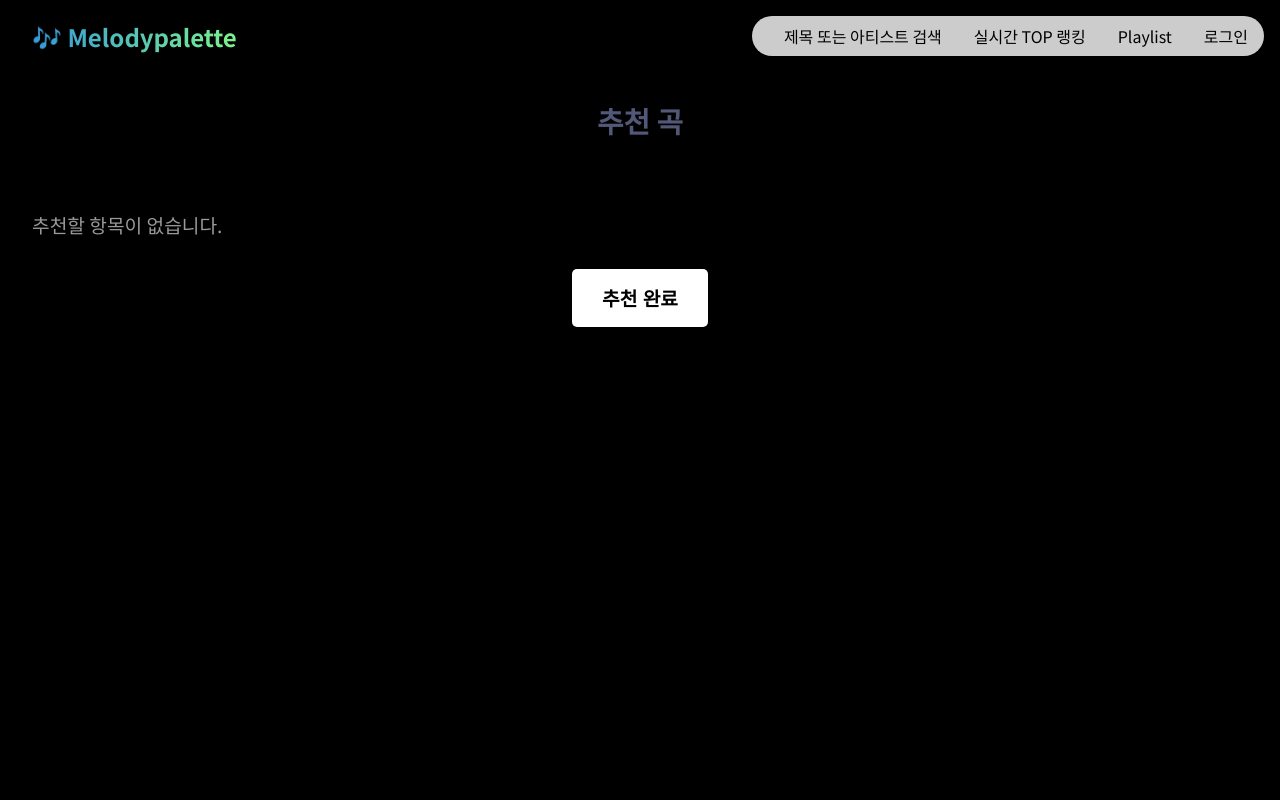
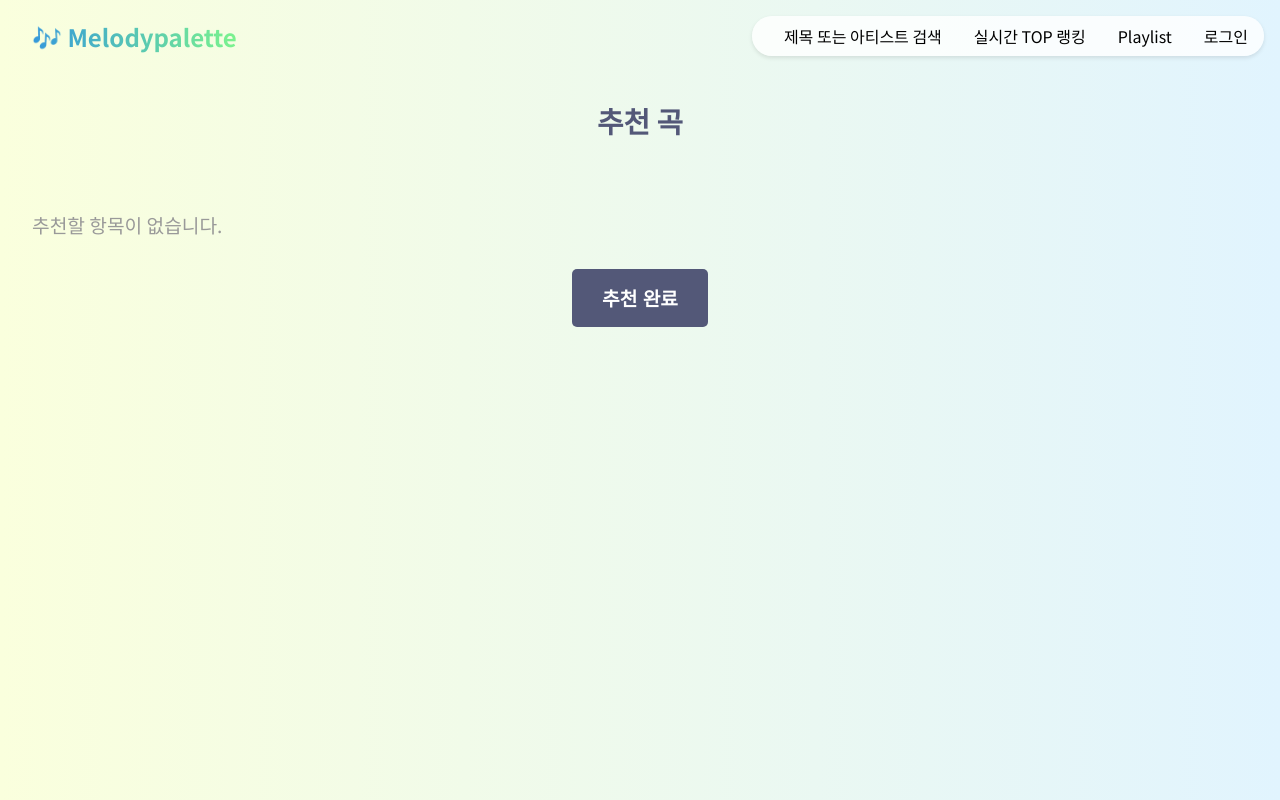
Before and after one commit to joonyoungchoi0801/melodypalette, a React (Create React App) app in the folder client/: page /recommendations in a window 1280 px wide. Built offline with nearby package versions, Linux system fonts and the light colour scheme.

Commit message:
design: Recommendation css 수정

```diff
--- a/client/src/components/Recommendation/Recommendation.css
+++ b/client/src/components/Recommendation/Recommendation.css
@@ -1,23 +1,19 @@
-/* 페이지 전체 레이아웃 스타일 */
 .Recommendation {
-  background: black;
-  color: white;
+  background: linear-gradient(270deg, #e1f4fe, #faffdd);
   width: 100%;
   min-height: 100vh;
   padding-top: 100px;
   padding-bottom: 30px;
 }
 
-/* 추천 곡 리스트 스타일 */
 .recommendations-list {
   display: flex;
-  flex-wrap: wrap; /* 여러 줄로 감싸기 */
-  gap: 20px; /* 항목 간의 간격 */
-  max-width: 95%; /* 전체 너비 제한 */
-  margin: 0 auto; /* 가운데 정렬 */
+  flex-wrap: wrap;
+  gap: 20px;
+  max-width: 95%;
+  margin: 0 auto;
 }
 
-/* 개별 추천 아이템 스타일 */
 .recommendation-item {
   background-color: #fff;
   border: 1px solid #ddd;
@@ -27,8 +23,8 @@
   margin-bottom: 20px;
   display: flex;
   align-items: center;
-  width: calc(50% - 20px); /* 두 개 열로 나누기 (간격을 고려) */
-  box-sizing: border-box; /* 패딩과 테두리 포함 너비 계산 */
+  width: calc(50% - 20px);
+  box-sizing: border-box;
 }
 
 .album-image {
@@ -40,18 +36,16 @@
 }
 
 .recommendation-info {
-  flex: 1; /* 텍스트와 버튼 영역이 이미지와 동일한 높이를 가지도록 함 */
+  flex: 1;
 }
 
-/* 곡명 스타일 */
 .recommendation-track {
   font-size: 1.1em;
-  color: black; /* Spotify 그린 색상 */
+  color: #535878;
   margin: 0;
   font-weight: bold;
 }
 
-/* 아티스트 이름 스타일 */
 .recommendation-artist {
   font-size: 1em;
   margin: 0 0 10px;
@@ -63,7 +57,7 @@
   gap: 10px;
 }
 
-.like-button, .dislike-button, .play-button {
+.like-button, .play-button, .add-button {
   padding: 5px 10px;
   border: none;
   cursor: pointer;
@@ -73,21 +67,20 @@
 }
 
 .like-button.liked {
-  background-color: violet; /* 좋아요가 눌렸을 때 녹색 */
-  color: white;
-}
-
-.dislike-button.disliked {
-  background-color: #fec881; /* 싫어요가 눌렸을 때 빨간색 */
+  background-color: #9ac8fa;
   color: white;
 }
 
 .play-button {
-  background-color: #2196F3; /* 재생 버튼은 파란색 */
+  background-color: #58a8fe;
   color: white;
 }
 
-/* 추천 항목이 없을 때의 스타일 */
+.add-button {
+  background-color: #2c3e50;
+  color: white;
+}
+
 .no-recommendations {
   text-align: center;
   font-size: 1.2em;
@@ -97,8 +90,8 @@
 
 .recommendation-button-container {
   display: flex;
-  justify-content: center; /* 가로 방향 중앙 정렬 */
-  margin-top: 30px; /* 위쪽 여백 */
+  justify-content: center;
+  margin-top: 30px;
 }
 
 .recommendation-finished {
@@ -108,12 +101,12 @@
   border-radius: 5px;
   font-size: 14px;
   transition: background-color 0.3s;
-  background-color: white;
-  color: black;
+  background-color: #535878;
+  color: white;
   font-weight: bold;
   font-size: 1.2rem;
 }
 
 .recommendation-finished:hover{
-  background-color: #e0dfdf;
+  background-color: #797b85;
 }
--- a/client/src/components/Recommendation/Recommendation.js
+++ b/client/src/components/Recommendation/Recommendation.js
@@ -75,8 +75,6 @@ function Recommendation() {
         .then(data => {
           if (data.message === 'Like removed successfully') {
             console.log('좋아요가 제거되었습니다.');
-        // } else {
-        //   console.error(data.error);
           }
         })
         .catch(error => {
@@ -102,8 +100,6 @@ function Recommendation() {
           console.log('서버 응답:', data); // 서버 응답 로그
           if (data.message === 'Like added successfully') {
             console.log('좋아요가 추가되었습니다.');
-        // } else {
-        //   console.error(data.error);
           }
         })
         .catch(error => {
```
Lines whose indentation alone changed are shown as unchanged.
